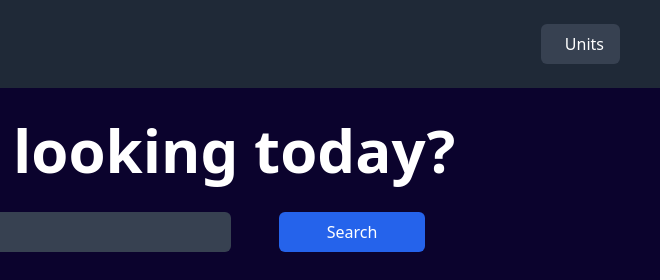
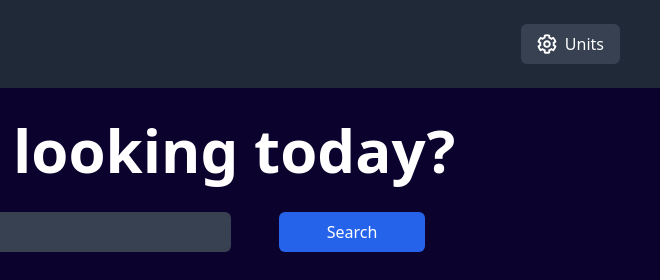
Before and after one commit to amancodes12/Weather-app, a plain HTML site: page Frontend/index.html in a window 1280 px wide. Shown: the top 280 px of the page, 620-1280 px from the left. Drawn offline with nearby package versions, Linux system fonts and the light colour scheme; files whose address does not match are found by name.

Commit message:
Units added

```diff
--- a/Frontend/index.html
+++ b/Frontend/index.html
@@ -19,7 +19,7 @@
   <ul class="flex flex-wrap justify-between items-center px-10 py-6 bg-gray-800">
     <li><img src="/Icons/logo.svg" alt="logo" class="h-10"></li>
     <li class="flex items-center bg-gray-700 px-3 py-2 rounded-md gap-2">
-      <img src="assets/images/icon-units.svg" alt="" class="h-5">
+      <img src="/Icons/icon-units.svg" alt="" class="h-5">
       <span>Units</span>
     </li>
   </ul>
```
